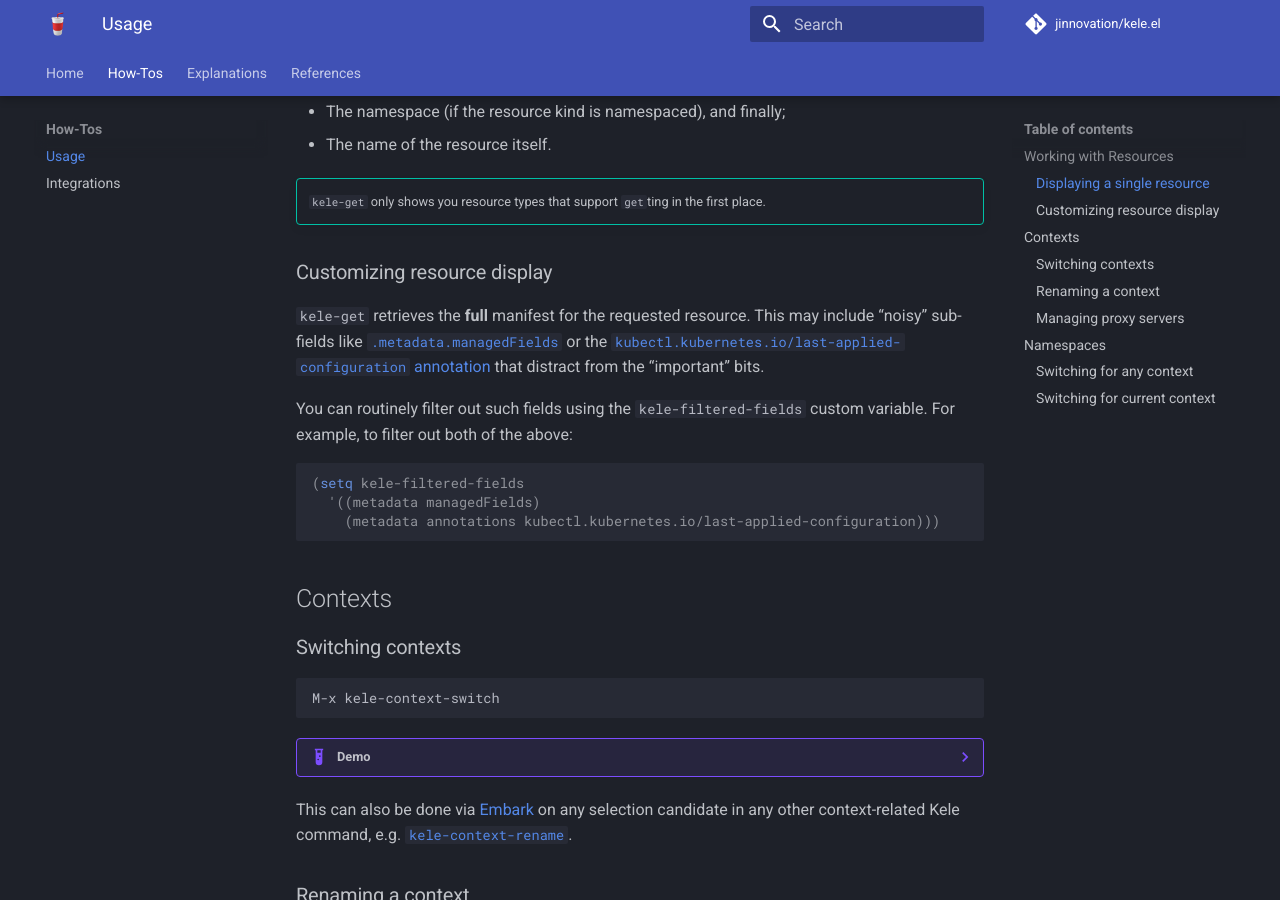
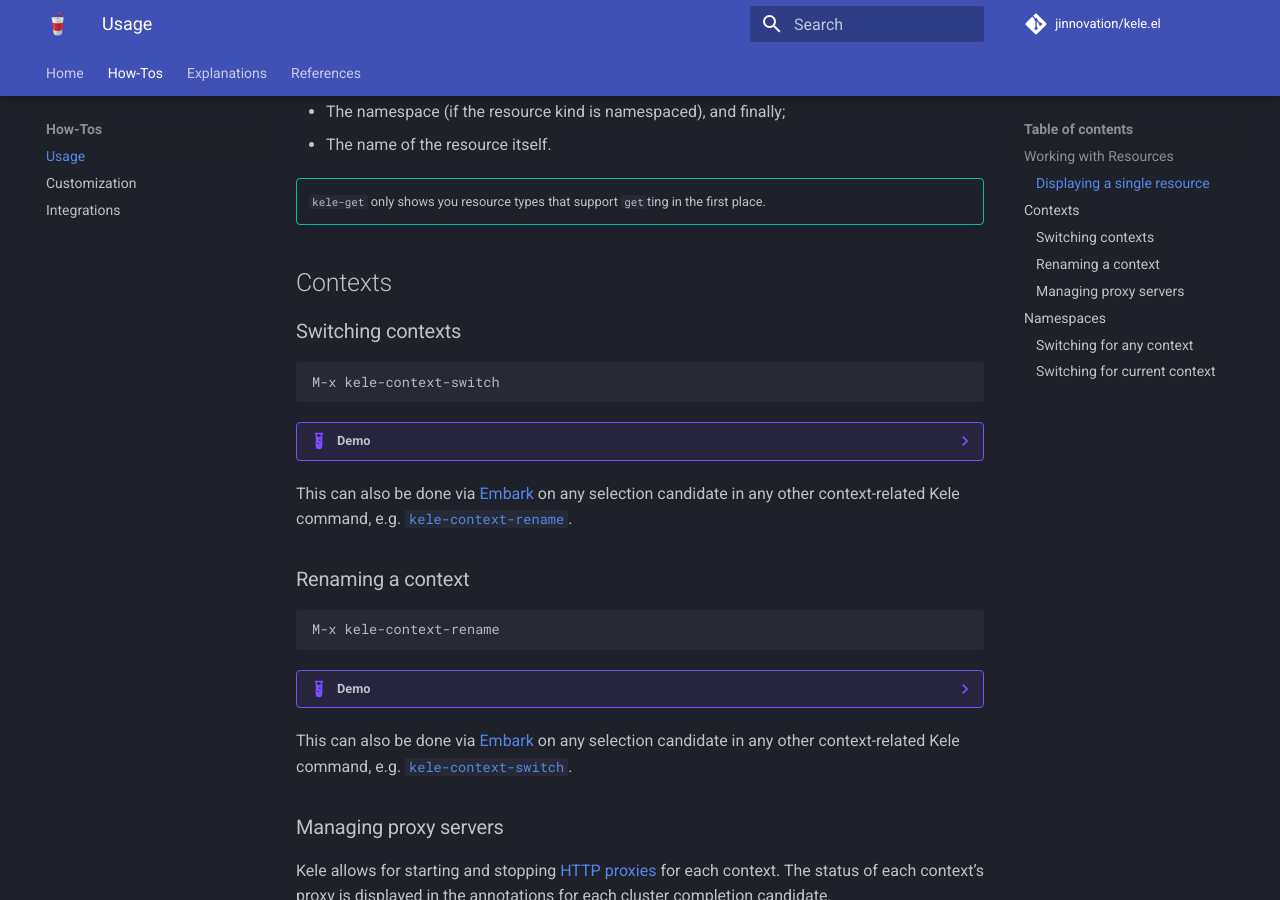
Before and after one commit to jinnovation/kele.el, an MkDocs documentation site: the page built from docs/how-tos/usage.md, in a window 1280 px wide and 900 px high, scrolled down 628 px. Built offline with MkDocs 1.6.1 and Material for MkDocs 9.7.7, drawn with Linux system fonts in a browser that asks for light colours; comment, search, counter and statistics services are not loaded.

Commit message:
tweak docs

````diff
--- a/docs/how-tos/usage.md
+++ b/docs/how-tos/usage.md
@@ -34,22 +34,6 @@ candidates for:
 
     `kele-get` only shows you resource types that support `get`ting in the first
     place.
-
-### Customizing resource display
-
-`kele-get` retrieves the **full** manifest for the requested resource. This may
-include "noisy" sub-fields like [`.metadata.managedFields`][managed-fields] or
-the [`kubectl.kubernetes.io/last-applied-configuration`
-annotation][last-applied-config] that distract from the "important" bits.
-
-You can routinely filter out such fields using the `kele-filtered-fields` custom
-variable. For example, to filter out both of the above:
-
-```emacs-lisp
-(setq kele-filtered-fields
-  '((metadata managedFields)
-    (metadata annotations kubectl.kubernetes.io/last-applied-configuration)))
-```
 
 ## Contexts
 
@@ -126,6 +110,3 @@ M-x kele-namespace-switch-for-current-context
 
 [Embark]: https://github.com/oantolin/embark
 [custom resources]: https://kubernetes.io/docs/concepts/extend-kubernetes/api-extension/custom-resources/
-
-[managed-fields]: https://kubernetes.io/docs/reference/using-api/server-side-apply/#field-management
-[last-applied-config]: https://kubernetes.io/docs/tasks/manage-kubernetes-objects/declarative-config/#how-to-create-objects
--- a/mkdocs.yaml
+++ b/mkdocs.yaml
@@ -11,6 +11,7 @@ nav:
   - Home: index.md
   - How-Tos:
       - how-tos/usage.md
+      - how-tos/customization.md
       - how-tos/integrations.md
   - Explanations:
       - explanations/design.md
````
Also changed, not shown: docs/how-tos/customization.md (added, +37 -0 lines).
